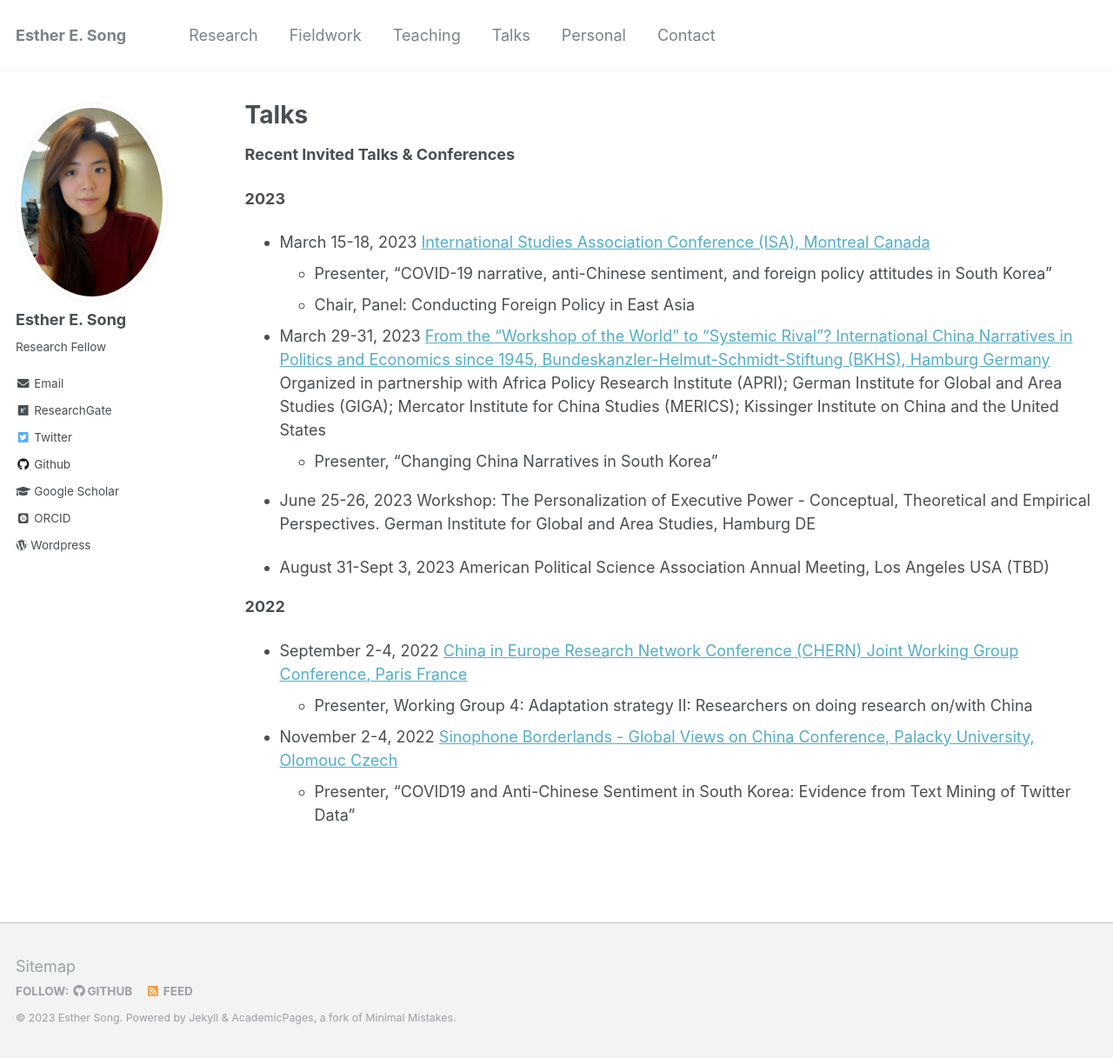
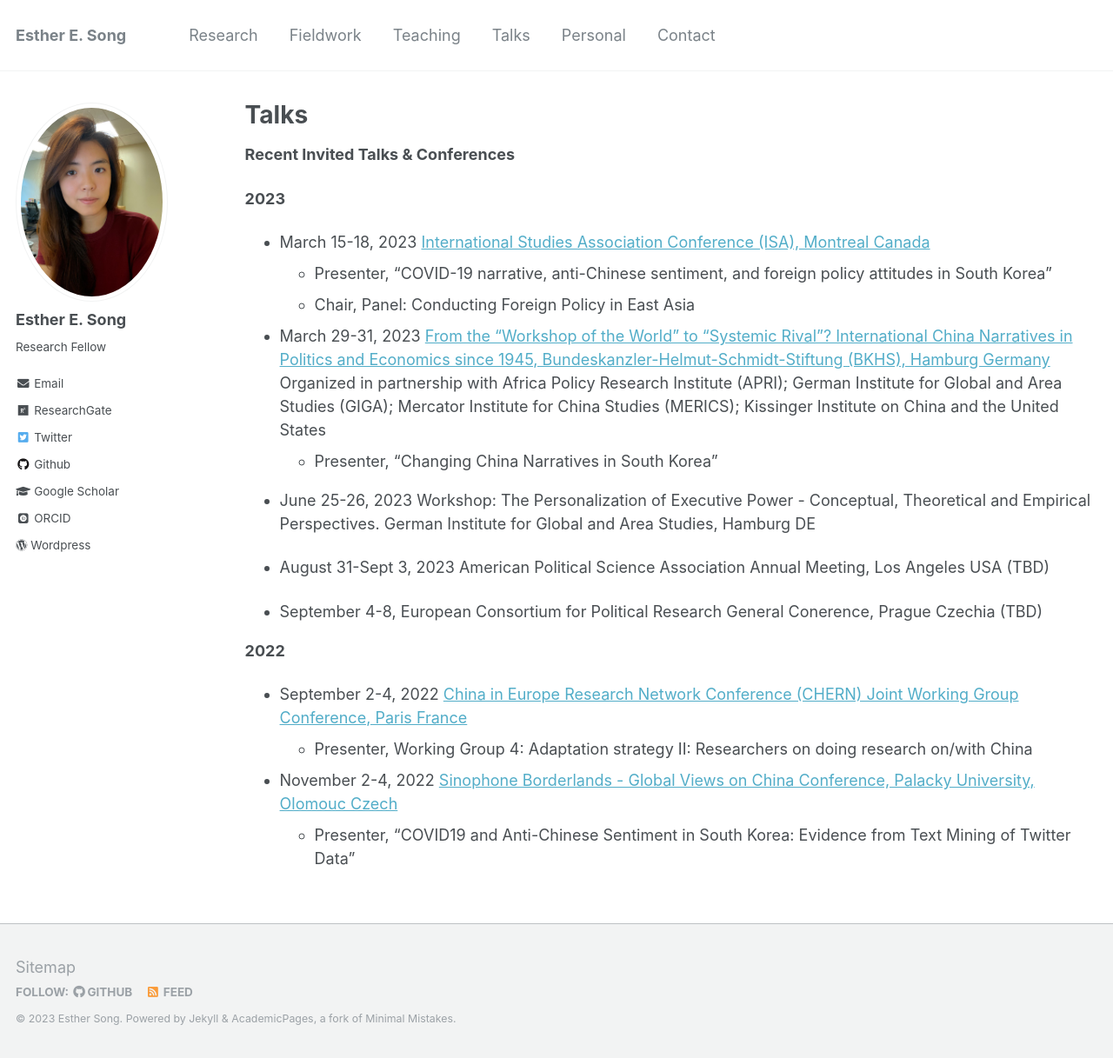
Before and after one commit to ehsong/ehsong.github.io, a Jekyll site: the page built from _pages/talks.md, in a window 1280 px wide and 1217 px high. Shown: the whole window at 87% size. Built offline with Jekyll 4.4.1, drawn with Linux system fonts in a browser that asks for light colours; some web fonts are replaced.

Commit message:
Update talks.md

```diff
--- a/_pages/talks.md
+++ b/_pages/talks.md
@@ -23,6 +23,8 @@ Organized in partnership with Africa Policy Research Institute (APRI); German In
 
 - August 31-Sept 3, 2023 American Political Science Association Annual Meeting, Los Angeles USA (TBD)
 
+- September 4-8, European Consortium for Political Research General Conerence, Prague Czechia (TBD)
+
 **2022**
 
 - September 2-4, 2022 [China in Europe Research Network Conference (CHERN) Joint Working Group Conference, Paris France](https://china-in-europe.net/chern-joint-working-group-conference-in-september-2022-at-inalco-paris/)
```
